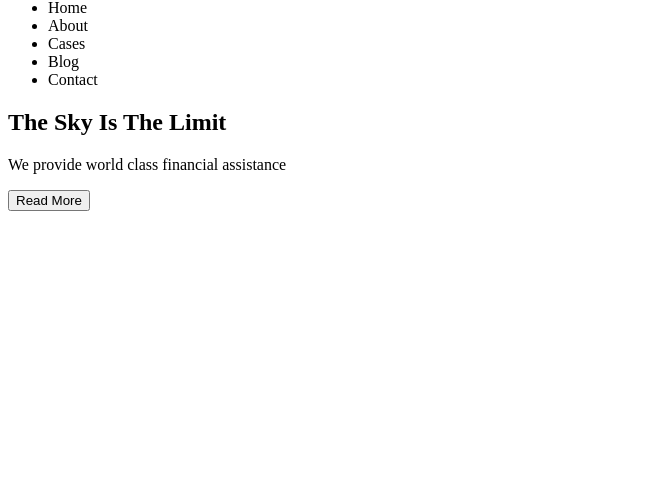
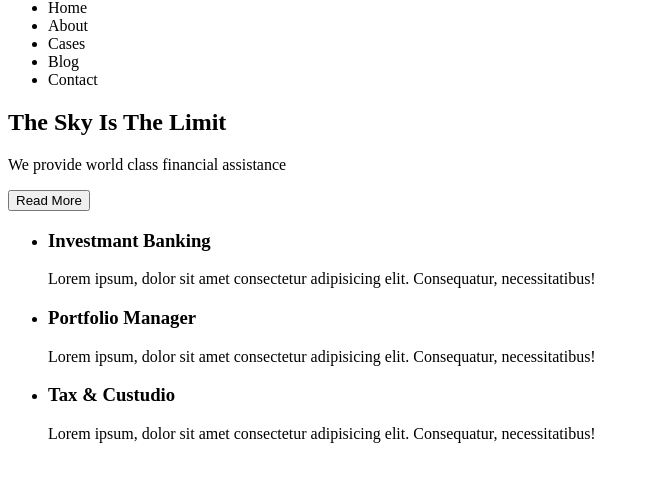
Before and after one commit to Onlysofi/fson-65-unbelievable, a plain HTML site: page index.html in a window 1280 px wide. Shown: the part 60-542 px from the top of the page, without its empty margins (0-649 px from the left). Drawn offline with Linux system fonts and the light colour scheme.

Commit message:
додає about

```diff
--- a/index.html
+++ b/index.html
@@ -1,37 +1,21 @@
 <!DOCTYPE html>
 <html lang="en">
+
 <head>
   <meta charset="UTF-8" />
   <meta http-equiv="X-UA-Compatible" content="IE=edge" />
   <meta name="viewport" content="width=device-width, initial-scale=1.0" />
   <title>Document</title>
   <!--favicon-->
-    <link
-      rel="apple-touch-icon"
-      sizes="180x180"
-      href="./favicon/apple-touch-icon.png"
-    />
-    <link
-      rel="icon"
-      type="image/png"
-      sizes="32x32"
-      href="./favicon/favicon-32x32.png"
-    />
-    <link
-      rel="icon"
-      type="image/png"
-      sizes="16x16"
-      href="./favicon/favicon-16x16.png"
-    />
+  <link rel="apple-touch-icon" sizes="180x180" href="./favicon/apple-touch-icon.png" />
+  <link rel="icon" type="image/png" sizes="32x32" href="./favicon/favicon-32x32.png" />
+  <link rel="icon" type="image/png" sizes="16x16" href="./favicon/favicon-16x16.png" />
   <link rel="manifest" href="./favicon/site.webmanifest" />
-    <link
-      rel="mask-icon"
-      href="./favicon/safari-pinned-tab.svg"
-      color="#5bbad5"
-    />
+  <link rel="mask-icon" href="./favicon/safari-pinned-tab.svg" color="#5bbad5" />
   <meta name="msapplication-TileColor" content="#da532c" />
   <meta name="theme-color" content="#ffffff" />
 </head>
+
 <body>
   <header>
     <nav>
@@ -55,6 +39,27 @@
       <p>We provide world class financial assistance</p>
       <button type="button">Read More</button>
     </section>
+
+    <!-- about -->
+    <section>
+      <h2 hidden>About</h2>
+      <ul>
+        <li>
+          <h3>Investmant Banking</h3>
+          <p>Lorem ipsum, dolor sit amet consectetur adipisicing elit. Consequatur, necessitatibus!</p>
+        </li>
+        <li>
+          <h3>Portfolio Manager</h3>
+          <p>Lorem ipsum, dolor sit amet consectetur adipisicing elit. Consequatur, necessitatibus!</p>
+        </li>
+        <li>
+          <h3>Tax & Custudio</h3>
+          <p>Lorem ipsum, dolor sit amet consectetur adipisicing elit. Consequatur, necessitatibus!</p>
+        </li>
+      </ul>
+    </section>
+
   </main>
 </body>
+
 </html>
```
Lines whose indentation alone changed are shown as unchanged.
